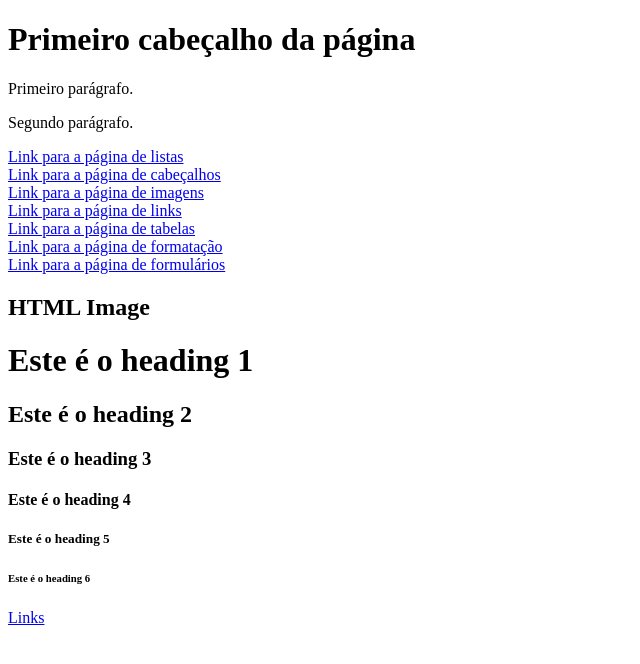
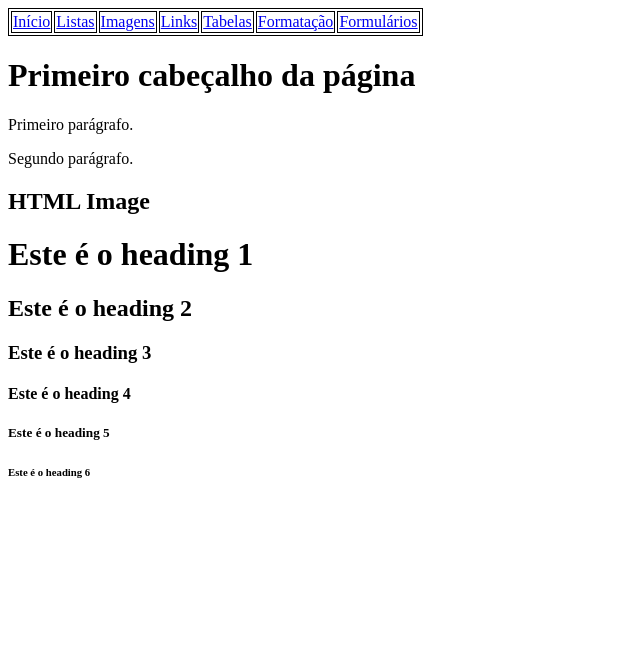
Before and after one commit to matheusdolenga/exercises-sandbox, a plain HTML site: page ads/web-dev-fundamentals/sandbox/index.html in a window 1280 px wide. Shown: the whole page, without its empty margins (0-640 px from the left). Drawn offline with Linux system fonts and the light colour scheme.

Commit message:
updated .html files

```diff
--- a/ads/web-dev-fundamentals/sandbox/index.html
+++ b/ads/web-dev-fundamentals/sandbox/index.html
@@ -5,18 +5,25 @@
     <meta name="viewport" content="width=device-width, initial-scale=1.0" />
     <meta http-equiv="X-UA-Compatible" content="ie=edge" />
     <title>Minha primeira página HTML</title>
+    <style>
+      table, th, td { border: 1px solid black; }
+    </style>
   </head>
   <body>
+    <table style="margin-bottom: 20px;">
+      <tr>
+        <td><a href="index.html">Início</a></td>
+        <td><a href="lists.html">Listas</a></td>
+        <td><a href="images.html">Imagens</a></td>
+        <td><a href="links.html">Links</a></td>
+        <td><a href="tables.html">Tabelas</a></td>
+        <td><a href="formating.html">Formatação</a></td>
+        <td><a href="forms.html">Formulários</a></td>
+      </tr>
+    </table>
     <h1>Primeiro cabeçalho da página</h1>
     <p>Primeiro parágrafo.</p>
     <p>Segundo parágrafo.</p>
-    <a href="lists.html">Link para a página de listas</a><br />
-    <a href="headings.html">Link para a página de cabeçalhos</a><br />
-    <a href="images.html">Link para a página de imagens</a><br>
-    <a href="links.html">Link para a página de links</a><br>
-    <a href="tables.html">Link para a página de tabelas</a><br>
-    <a href="formating.html">Link para a página de formatação</a><br>
-    <a href="forms.html">Link para a página de formulários</a><br>
     <h2>HTML Image</h2>
     <h1>Este é o heading 1</h1>
     <h2>Este é o heading 2</h2>
@@ -24,6 +31,5 @@
     <h4>Este é o heading 4</h4>
     <h5>Este é o heading 5</h5>
     <h6>Este é o heading 6</h6>
-    <a href="links.html">Links</a>
   </body>
 </html>
```
Also changed, not shown: ads/web-dev-fundamentals/sandbox/formating.html (+16 -0 lines), ads/web-dev-fundamentals/sandbox/forms.html (+16 -0 lines), ads/web-dev-fundamentals/sandbox/images.html (+18 -2 lines), ads/web-dev-fundamentals/sandbox/links.html (+24 -8 lines), ads/web-dev-fundamentals/sandbox/lists.html (+16 -1 lines), ads/web-dev-fundamentals/sandbox/tables.html (+11 -2 lines), ads/web-dev-fundamentals/sandbox/figuras/image.png.
